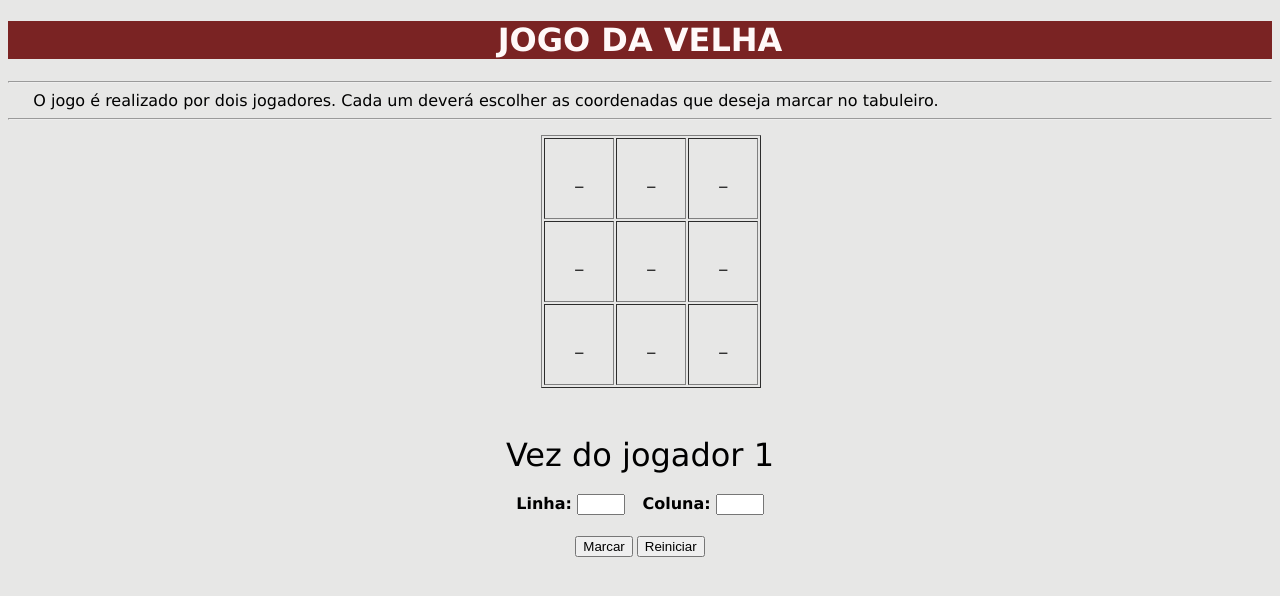
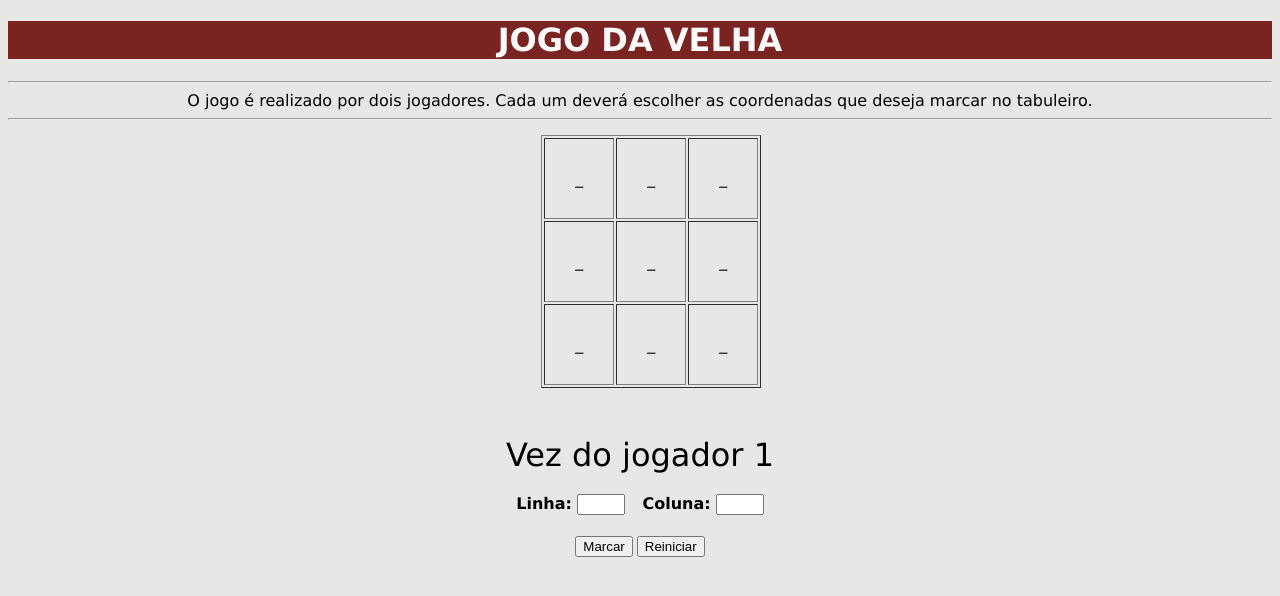
Before and after one commit to hugomurilo/introducaoProgramacao, a plain HTML site: page Unidade 3/exercícios/jogoDaVelha.html in a window 1280 px wide. Drawn offline with Linux system fonts and the light colour scheme.

Commit message:
Update jogoDaVelha.css

```diff
--- a/Unidade 3/exercícios/css/jogoDaVelha.css
+++ b/Unidade 3/exercícios/css/jogoDaVelha.css
@@ -9,9 +9,9 @@ h1{
 p{
     font-family: verdana;
     font-size: 100%;
-    text-align:justify;
+    text-align:center;
     margin: 5px;
-    margin-left: 2%;
+
 }
 
 
@@ -27,3 +27,9 @@ div {
     padding: 5px;
     margin: 10px;
   }
+
+  #aviso{
+    text-align: center;
+
+
+  }
```
